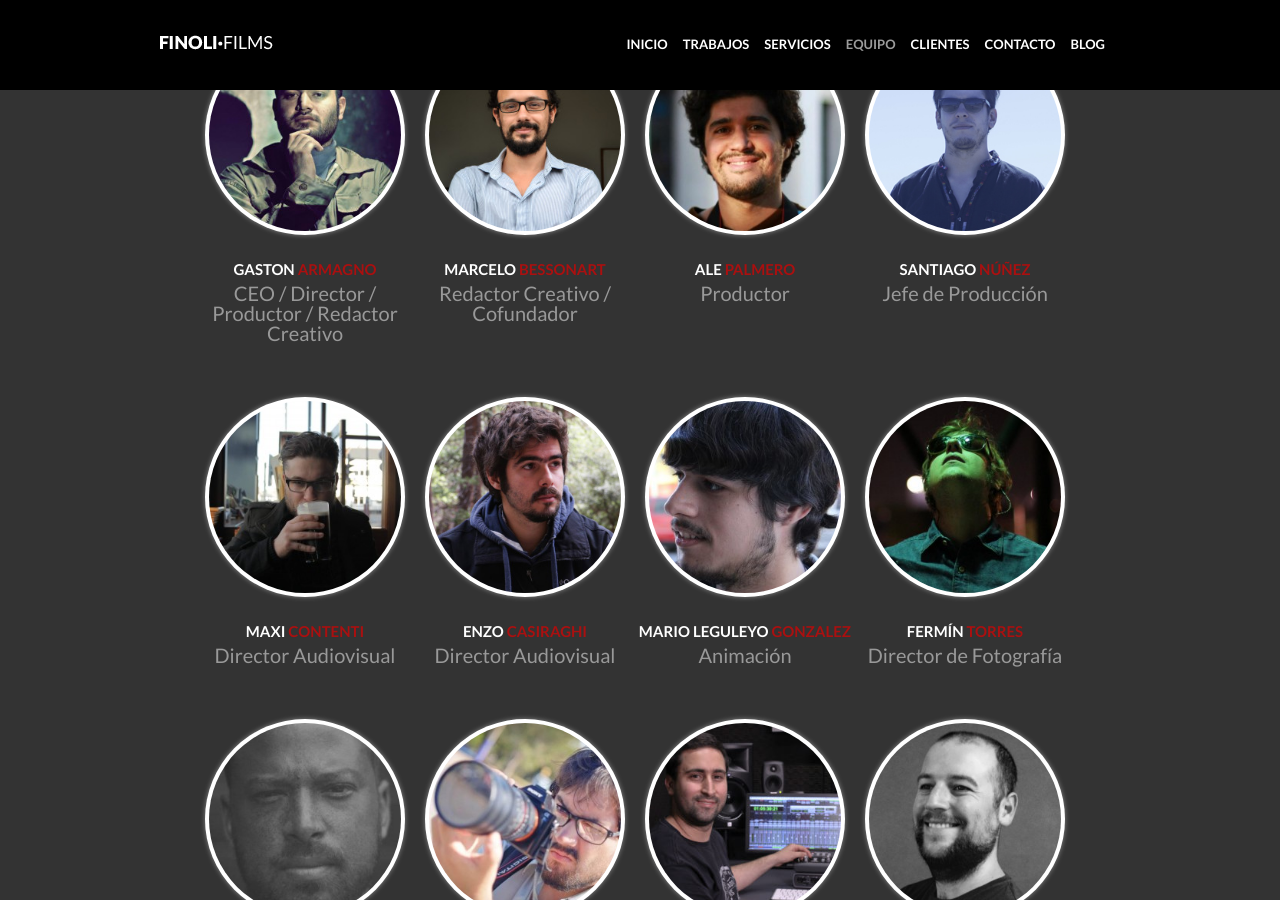
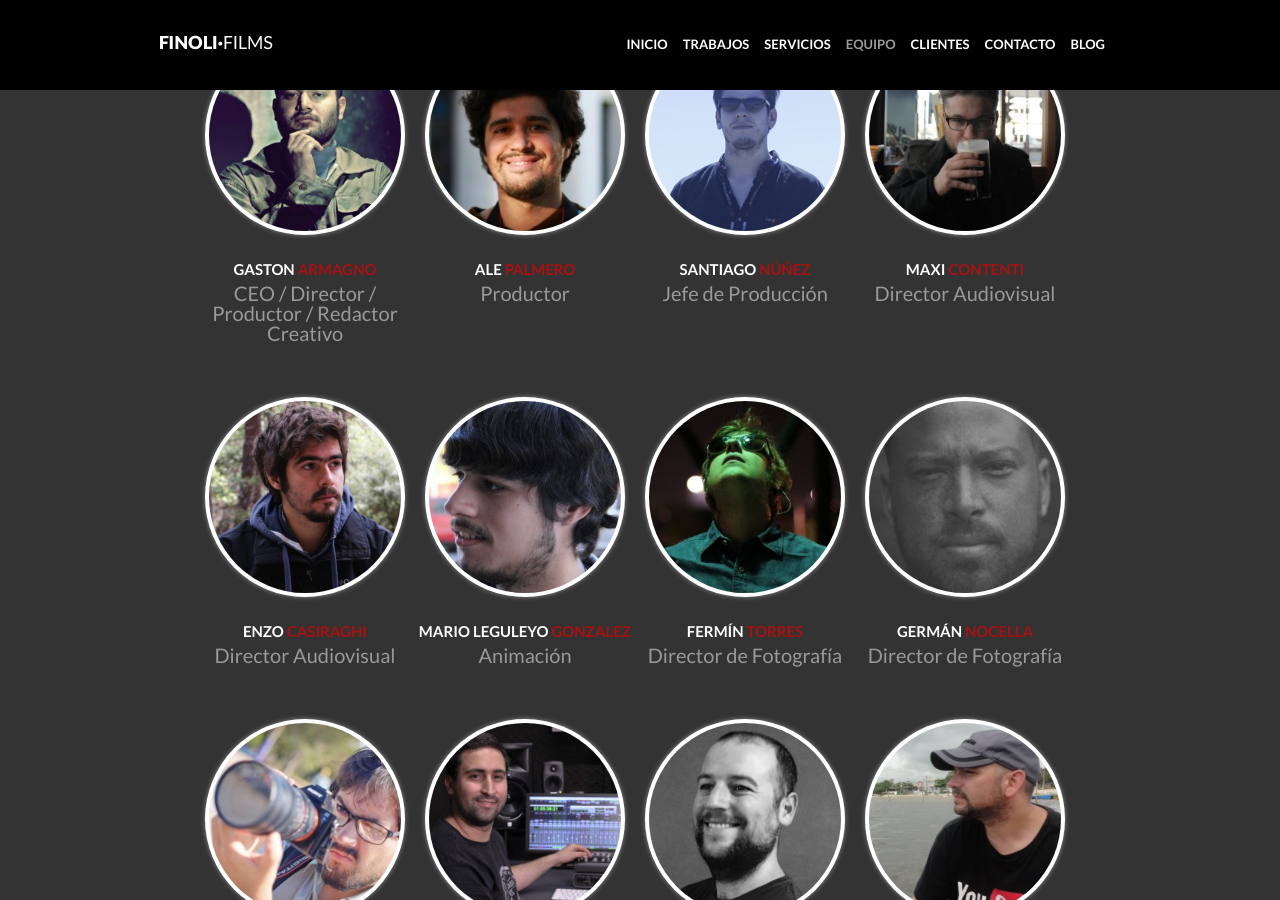
Before and after one commit to leog/FinoliFilms-Web, a Jekyll site: the page built from index.html, in a window 1280 px wide and 900 px high, scrolled down 4630 px. Built offline with Jekyll 4.4.1, drawn with Linux system fonts in a browser that asks for light colours.

Commit message:
Update finolis.yml

```diff
--- a/_data/finolis.yml
+++ b/_data/finolis.yml
@@ -1,10 +1,6 @@
 - nombre: Gaston
   apellido: Armagno
   posicion: CEO / Director / Productor / Redactor Creativo
-
-- nombre: Marcelo
-  apellido: Bessonart
-  posicion: Redactor Creativo / Cofundador
 
 - nombre: Ale
   apellido: Palmero
```
